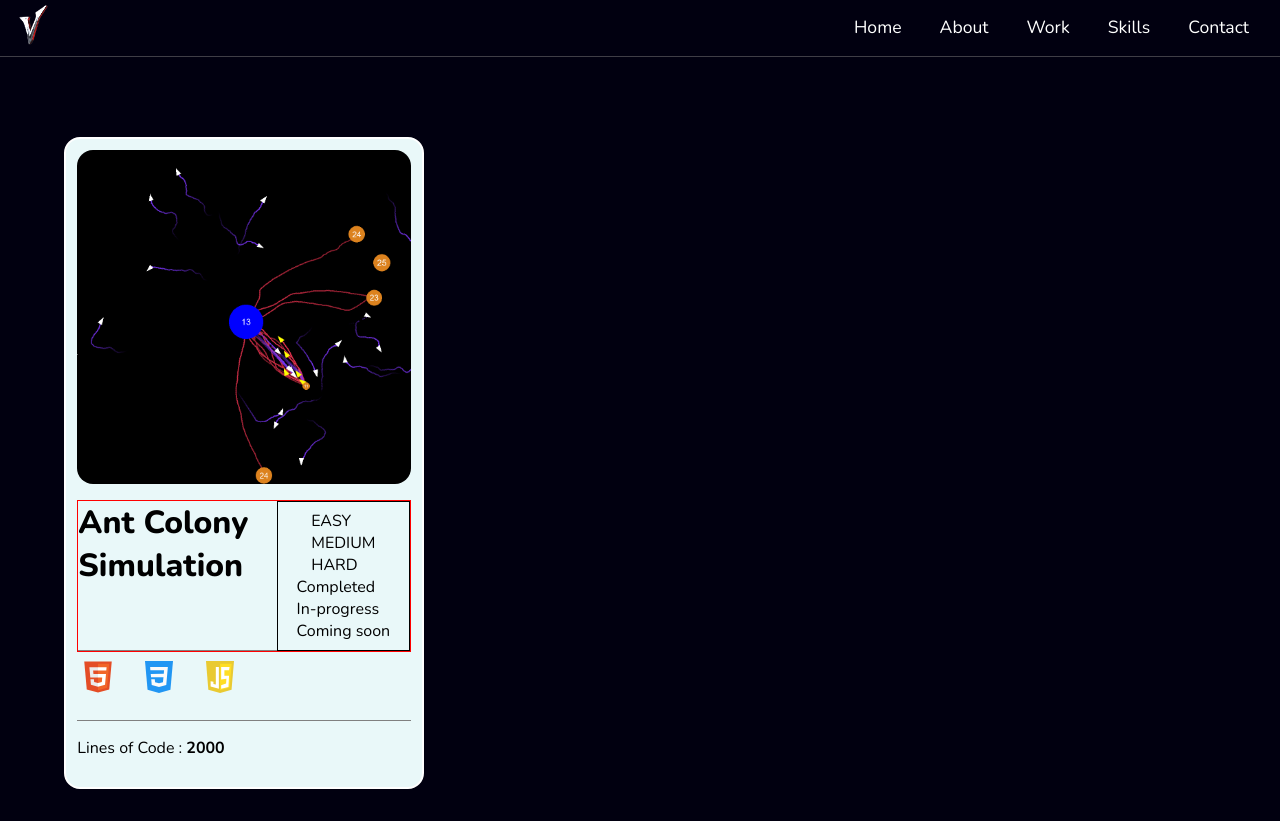
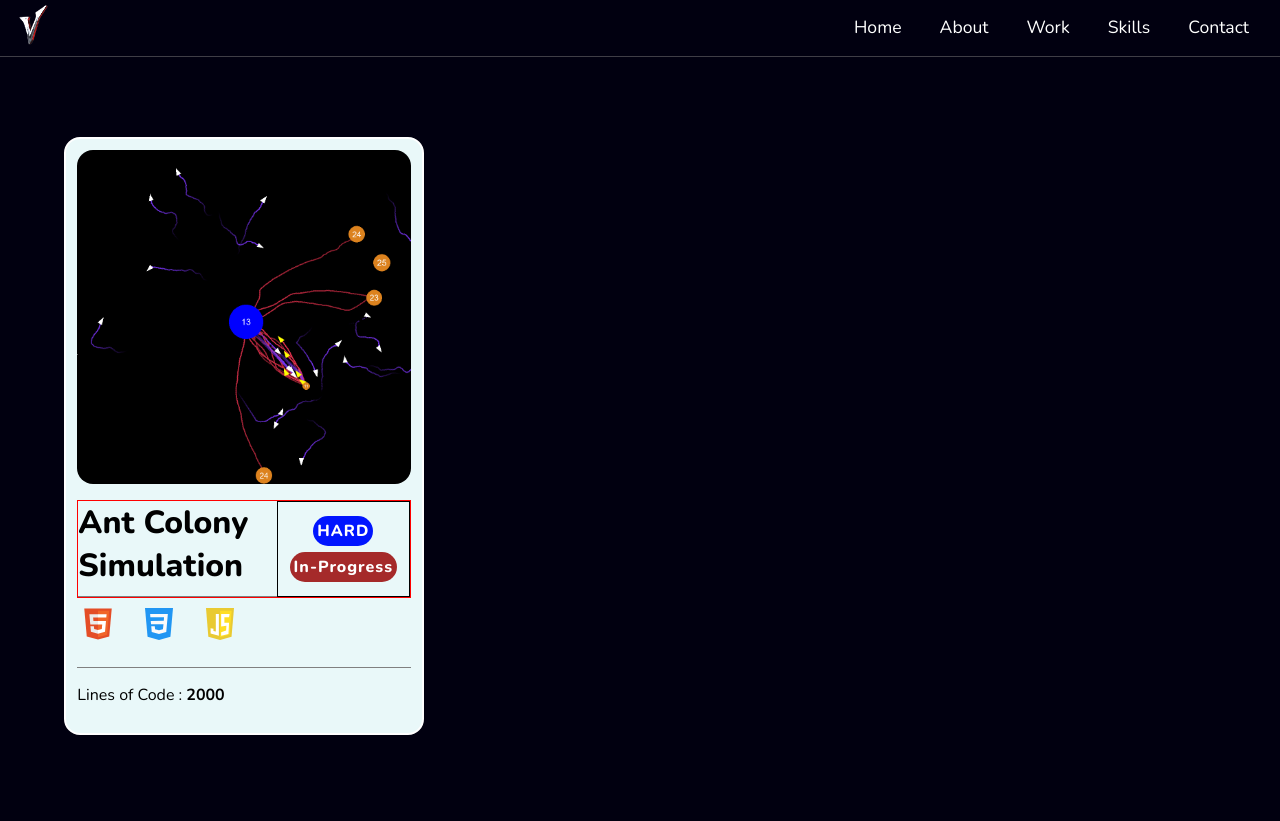
Before and after one commit to Vivek13130/portfolio-website, a plain HTML site: page index.html in a window 1280 px wide. After the commit the page ends 800 px from the top, so only its background shows below. Drawn offline with nearby package versions, Linux system fonts and the light colour scheme; files whose address does not match are found by name.

Commit message:
2nd commit
did some changes and added the difficulty and status buttons , need a lot of rework and designing , at present it looks very very bad

```diff
--- a/index.html
+++ b/index.html
@@ -35,15 +35,15 @@
                         <div class="stats">
 
                               <div class="difficulty">
-                                    <p class="easy  stats-button">EASY</p>
-                                    <p class="medium   stats-button">MEDIUM</p>
+                                    <!-- <p class="easy  stats-button">EASY</p> -->
+                                    <!-- <p class="medium   stats-button">MEDIUM</p> -->
                                     <p class="hard   stats-button">HARD</p>
                               </div>
 
                               <div class="status">
-                                    <p class="completed   stats-button">Completed</p>
+                                    <!-- <p class="completed   stats-button">Completed</p> -->
                                     <p class="in-progress   stats-button">In-progress</p>
-                                    <p class="coming-soon   stats-button">Coming soon</p>
+                                    <!-- <p class="coming-soon   stats-button">Coming soon</p> -->
                               </div>
 
                         </div>
--- a/style.css
+++ b/style.css
@@ -124,10 +124,24 @@ main{
       width: 40%;
 }
 
+.stats-button{
+      border-radius: 2rem;
+      padding: 0.25rem 0.25rem 0.25rem 0.25rem;
+      text-align: center;
+      font-weight: 800;
+      letter-spacing: 1px;
+      text-transform: capitalize;
+      color: white;
 
+}
 
+.easy, .medium, .hard{
+      background-color: rgb(0, 21, 255);
+}
 
-
+.completed, .in-progress, .coming-soon{
+      background-color: brown;
+}
 
 
 
@@ -169,7 +183,7 @@ main{
       opacity: 0;
 
       position: absolute;
-      bottom: -30%;
+      bottom: -20%;
       z-index: 100;
 
       font-weight: 800;
@@ -200,9 +214,16 @@ main{
       color: rgb(253, 34, 143);
 }
 #js-button{
-      color: rgb(255, 213, 0);
-      text-shadow: 0px 0px 2px black;
+      color: rgb(255, 225, 0);
+      letter-spacing: -7px;
+      text-shadow:  1px 1px 1px #000, -1px -1px 1px #000, 1px -1px 0 #000, -1px 1px 0 #000;
+      transition: 0.4s all ease;
 }
+
+.tech-button:hover #js-button{
+      letter-spacing: 2px;
+}
+
 
 
 
@@ -214,5 +235,21 @@ main{
       font-weight: 700;
 }
 
-/* make the card -- html css ke hover effect add krne h and colors specify krne h
-html ka orange , css ka blue , tailwind ka cyan etc .... */
+
+/* ADD
+a information i icon on top of page to tell users about the basic terminologies
+like easy medium hard
+completed in progess or in future
+and some other info
+
+
+write the css for these buttons
+
+add multiple cards , atleast 8 cards ...
+
+then make pages for the card ..
+think about how you will make the pages , you will make entire new page and link
+it or you will make a page in itself
+means try to understand how websites with multiple pages are linked together
+
+*/
```
